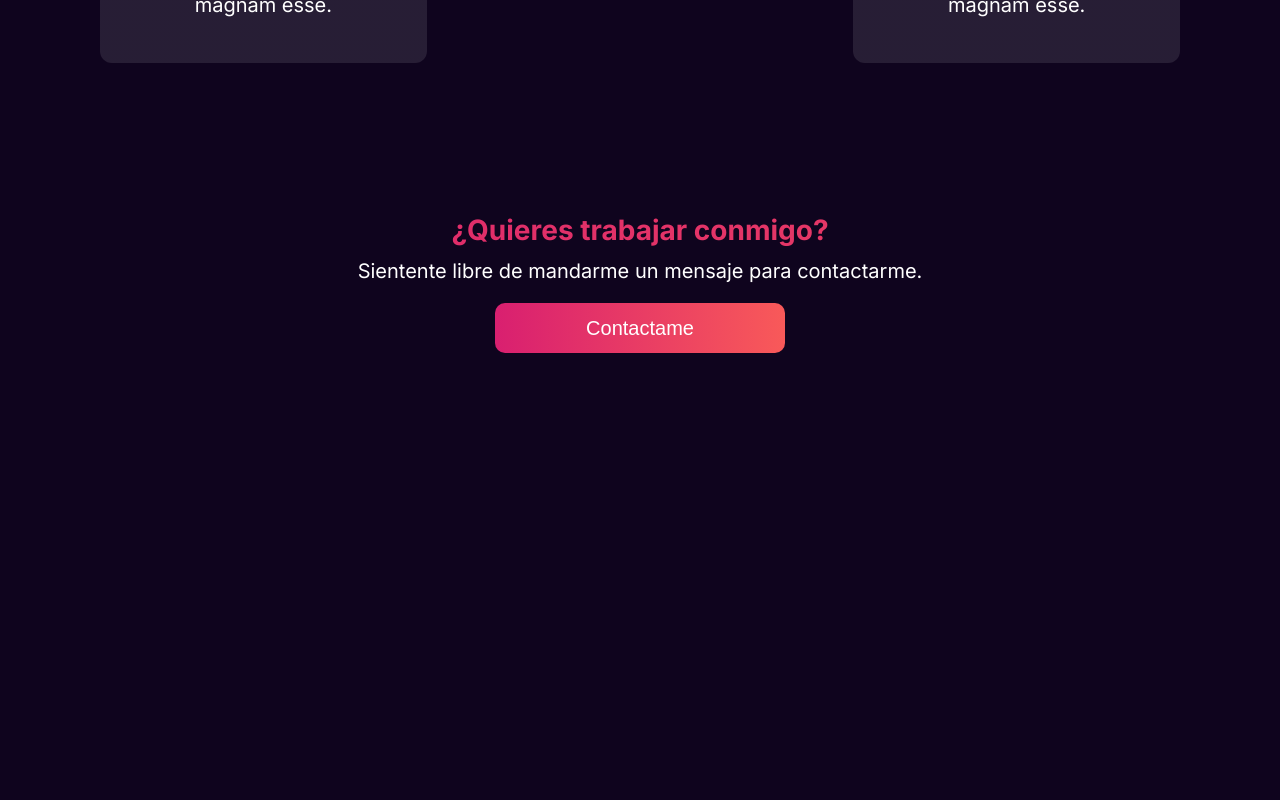
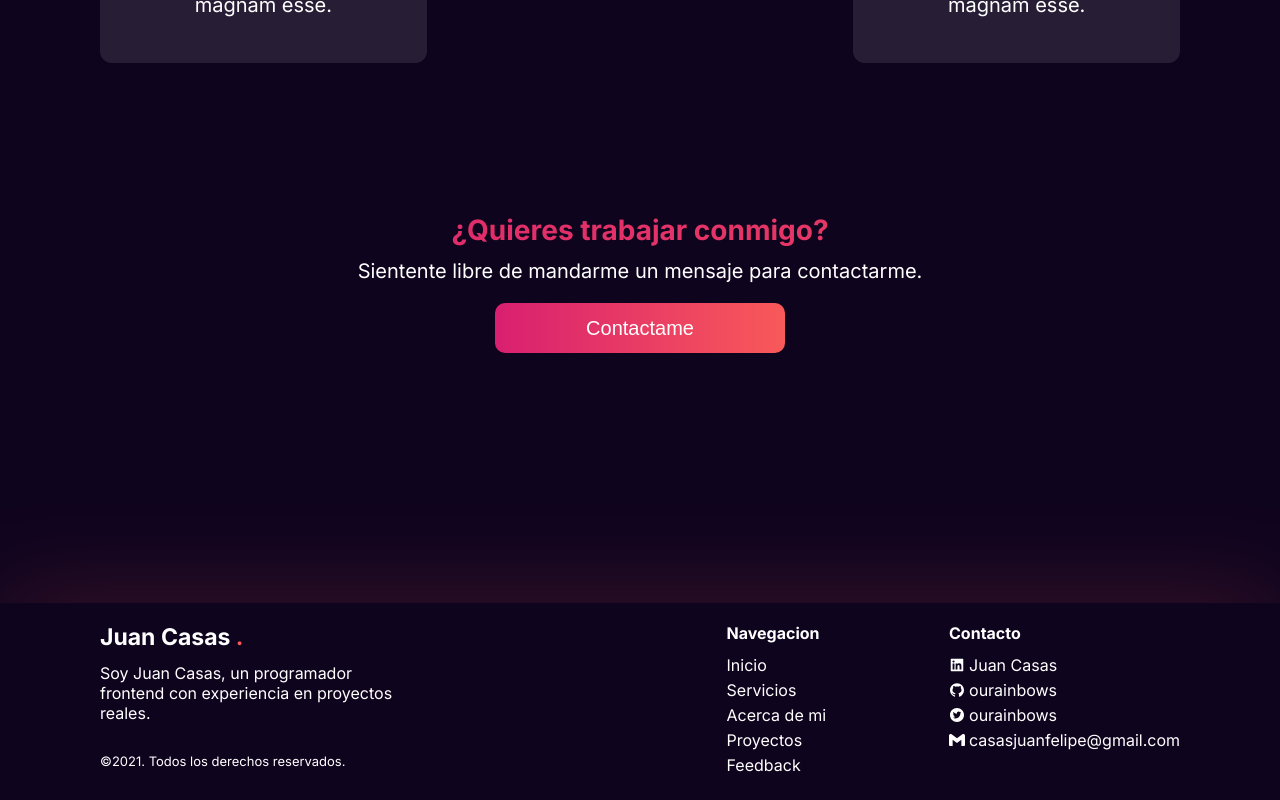
Before and after one commit to ourainbows/ourainbows.github.io, a React (Create React App) app: page / in a window 1280 px wide. Shown: the part 3256-4056 px from the top of the page. Before the commit the page ends 3859 px from the top, so only its background shows below. Built offline with nearby package versions, Linux system fonts and the light colour scheme.

Commit message:
Added  links to my social media

```diff
--- a/src/App.jsx
+++ b/src/App.jsx
@@ -1,5 +1,6 @@
 import { About } from './components/About';
 import { Feedback } from './components/Feedback';
+import { Footer } from './components/Footer';
 import { Home } from './components/Home';
 import { Navbar } from './components/Navbar';
 import { Projects } from './components/Projects';
@@ -18,6 +19,7 @@ function App() {
         <Feedback />
         <Work/>
       </main>
+      <Footer/>
     </>
   )
 }
--- /dev/null
+++ b/src/components/Footer/index.jsx
@@ -0,0 +1,39 @@
+import styles from "./styles.module.css"
+import { AiFillGithub, AiFillLinkedin, AiFillTwitterCircle } from "react-icons/ai"
+import { SiGmail} from "react-icons/si"
+
+function Footer() {
+    return (
+        <>
+            <footer className={styles.footer}>
+                <div className={styles.sun}></div>
+                <div>
+                    <div className={styles.brand}>Juan Casas<span> .</span></div>
+                    <p className={styles.aboutMe}>Soy Juan Casas, un programador frontend con experiencia en proyectos reales.</p>
+                    <p className={styles.copyright}>©2021. Todos los derechos reservados.</p>
+                </div>
+                <div>
+                    <ul className={styles.listItems}>
+                        <li className={styles.listTitle}>Navegacion</li>
+                        <li className={styles.listItem}><a href="#home">Inicio</a></li>
+                        <li className={styles.listItem}><a href="#services">Servicios</a></li>
+                        <li className={styles.listItem}><a href="#about">Acerca de mi</a></li>
+                        <li className={styles.listItem}><a href="#projects">Proyectos</a></li>
+                        <li className={styles.listItem}><a href="#feedback">Feedback</a></li>
+                    </ul>
+                </div>
+                <div className={styles.contactContainer}>
+                    <ul className={styles.listItems}>
+                        <li className={styles.listTitle}>Contacto</li>
+                        <li className={styles.listItem}><a href="https://www.linkedin.com/in/jfcasas/"><AiFillLinkedin/>Juan Casas</a></li>
+                        <li className={styles.listItem}><a href="https://github.com/ourainbows"><AiFillGithub/>ourainbows</a></li>
+                        <li className={styles.listItem}><a href="https://twitter.com/ourainbows"><AiFillTwitterCircle />ourainbows</a></li>
+                        <li className={styles.listItem}><a href="mailto:casasjuanfelipe@gmail.com"><SiGmail/>casasjuanfelipe@gmail.com</a></li>
+                    </ul>
+                </div>
+            </footer>
+        </>
+    )
+}
+
+export { Footer }
--- /dev/null
+++ b/src/components/Footer/styles.module.css
@@ -0,0 +1,58 @@
+.footer {
+  display: flex;
+  padding: 2rem 10rem;
+  justify-content: space-between;
+  font-size: 1.6rem;
+  background-color: var(--background);
+}
+.brand {
+  font-weight: 700;
+  margin-bottom: 1.2rem;
+  font-size: 2.3rem;
+}
+.brand span {
+  color: var(--main);
+}
+.aboutMe {
+  margin-bottom: 1.2rem;
+  width: 50%;
+  margin-bottom: 3rem;
+}
+.listItems {
+  list-style: none;
+}
+.listItem {
+  margin-bottom: 0.5rem;
+  white-space: nowrap;
+}
+.listItem a {
+  text-decoration: none;
+  color: var(--text);
+  font-weight: normal;
+  display: flex;
+  align-items: center;
+}
+.listItem a svg {
+  margin-right: 0.4rem;
+}
+.listTitle {
+  font-weight: 700;
+  color: var(--text);
+  font-weight: 700;
+  margin-bottom: 1.2rem;
+}
+.sun {
+  position: absolute;
+  background-color: var(--main);
+  z-index: -1;
+  width: 100%;
+  left: 0;
+  filter: blur(50px);
+  height: 13px;
+}
+.copyright {
+  font-size: 1.3rem;
+}
+.contactContainer {
+  margin-left: 10rem;
+}
--- a/src/components/Navbar/index.jsx
+++ b/src/components/Navbar/index.jsx
@@ -4,7 +4,7 @@ import styles from "./styles.module.css"
 
 function Navbar() {
     return (
-        <nav className={styles.nav}>
+        <nav id="home" className={styles.nav}>
             <div className={styles.navNavigation}>
                 <div className={styles.navNavigationBrand}>Juan Casas<span> .</span></div>
                 <ul>
```
